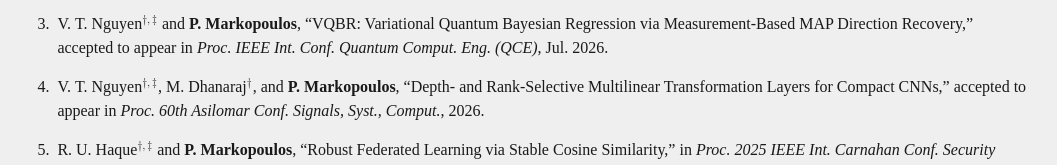
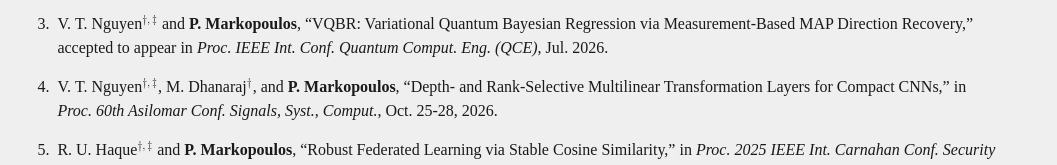
Before and after one commit to panagiotismarkopoulosphd/web, a plain HTML site: page index.html in a window 1280 px wide. Shown: the part 7447-7612 px from the top of the page, without its empty margins (205-1262 px from the left). Drawn offline with Linux system fonts and the light colour scheme.

Commit message:
Revise publication information in index.html
Updated publication details for M. Dhanaraj and R. U. Haque.

```diff
--- a/index.html
+++ b/index.html
@@ -859,8 +859,8 @@ Jul.  2026.</p></li>
 <li><p>V. T. Nguyen<math display="inline" xmlns="http://www.w3.org/1998/Math/MathML"><semantics><msup><mi></mi><mrow><mi>†</mi><mo>,</mo><mi>‡</mi></mrow></msup><annotation encoding="application/x-tex">^{\dag,\ddag}</annotation></semantics></math>,
 M. Dhanaraj<math display="inline" xmlns="http://www.w3.org/1998/Math/MathML"><semantics><msup><mi></mi><mo>†</mo></msup><annotation encoding="application/x-tex">^\dag</annotation></semantics></math>,
 and <strong>P. Markopoulos</strong>, “Depth- and Rank-Selective
-Multilinear Transformation Layers for Compact CNNs,” accepted to appear
-in <em>Proc. 60th Asilomar Conf. Signals, Syst., Comput.</em>, 2026.</p></li>
+Multilinear Transformation Layers for Compact CNNs,”
+in <em>Proc. 60th Asilomar Conf. Signals, Syst., Comput.</em>, Oct. 25-28, 2026.</p></li>
 <li><p>R. U. Haque<math display="inline" xmlns="http://www.w3.org/1998/Math/MathML"><semantics><msup><mi></mi><mrow><mi>†</mi><mo>,</mo><mi>‡</mi></mrow></msup><annotation encoding="application/x-tex">^{\dag,\ddag}</annotation></semantics></math>
 and <strong>P. Markopoulos</strong>, “Robust Federated Learning via
 Stable Cosine Similarity,” in <em>Proc. 2025 IEEE Int. Carnahan
```
